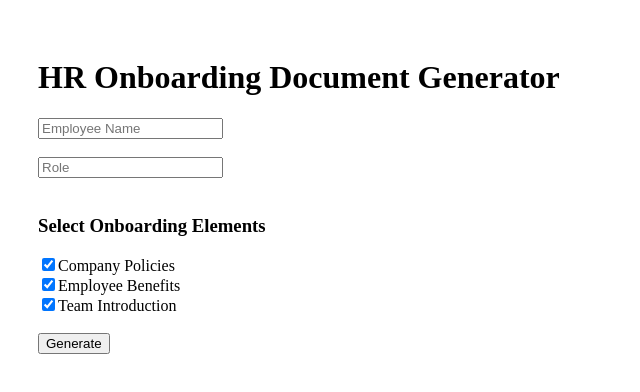
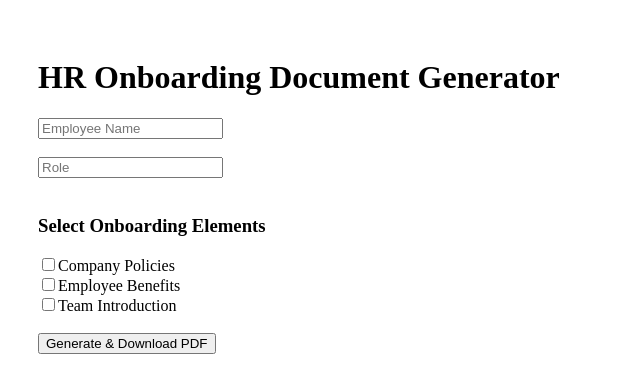
Before and after one commit to Jas0016/hr-onboarding-generator, a React (Create React App) app in the folder frontend/: page / in a window 1280 px wide. Shown: the top 392 px of the page, without its empty margins (0-640 px from the left). Built offline with nearby package versions, Linux system fonts and the light colour scheme.

Commit message:
Update App.js

```diff
--- a/frontend/src/App.js
+++ b/frontend/src/App.js
@@ -3,49 +3,65 @@ import { useState } from "react";
 function App() {
   const [name, setName] = useState("");
   const [role, setRole] = useState("");
-  const [elements, setElements] = useState({
-    policies: true,
-    benefits: true,
-    team: true,
-  });
-
+  const [elements, setElements] = useState([]);
   const [preview, setPreview] = useState("");
-  const [showDownload, setShowDownload] = useState(false);
+  const [error, setError] = useState("");
   const [loading, setLoading] = useState(false);
 
+  const toggleElement = (key) => {
+    setElements((prev) =>
+      prev.includes(key)
+        ? prev.filter((e) => e !== key)
+        : [...prev, key]
+    );
+  };
+
   const generateDocument = async () => {
+    setError("");
+    setPreview("");
     setLoading(true);
-    setShowDownload(false);
 
     try {
       const res = await fetch(
         "https://hr-onboarding-generator-2.onrender.com/api/documents/generate",
         {
           method: "POST",
-          headers: { "Content-Type": "application/json" },
+          headers: {
+            "Content-Type": "application/json",
+          },
           body: JSON.stringify({
-            name,
-            role,
-            elements: Object.keys(elements).filter((e) => elements[e]),
+            employeeName: name,
+            role: role,
+            elements: elements,
           }),
         }
       );
 
-      if (!res.ok) throw new Error("Generation failed");
+      if (!res.ok) {
+        throw new Error("Generation failed");
+      }
 
-      const data = await res.json();
-      setPreview(data.content);
-      setShowDownload(true);
+      // PDF download
+      const blob = await res.blob();
+      const url = window.URL.createObjectURL(blob);
+      const a = document.createElement("a");
+      a.href = url;
+      a.download = `${name}_onboarding.pdf`;
+      a.click();
+
+      // Preview text (simple frontend preview)
+      setPreview(
+        `Welcome ${name}!\n\nWe are pleased to welcome you as a ${role}.\n\nWe look forward to your contributions.`
+      );
     } catch (err) {
-      alert("Generation failed");
-      console.error(err);
+      setError("Generation failed");
+    } finally {
+      setLoading(false);
     }
-
-    setLoading(false);
   };
 
   return (
-    <div style={{ padding: "30px" }}>
+    <div style={{ padding: "30px", fontFamily: "serif" }}>
       <h1>HR Onboarding Document Generator</h1>
 
       <input
@@ -69,10 +85,7 @@ function App() {
       <label>
         <input
           type="checkbox"
-          checked={elements.policies}
-          onChange={() =>
-            setElements({ ...elements, policies: !elements.policies })
-          }
+          onChange={() => toggleElement("company_policies")}
         />
         Company Policies
       </label>
@@ -81,10 +94,7 @@ function App() {
       <label>
         <input
           type="checkbox"
-          checked={elements.benefits}
-          onChange={() =>
-            setElements({ ...elements, benefits: !elements.benefits })
-          }
+          onChange={() => toggleElement("employee_benefits")}
         />
         Employee Benefits
       </label>
@@ -93,20 +103,18 @@ function App() {
       <label>
         <input
           type="checkbox"
-          checked={elements.team}
-          onChange={() =>
-            setElements({ ...elements, team: !elements.team })
-          }
+          onChange={() => toggleElement("team_introduction")}
         />
         Team Introduction
       </label>
-
       <br />
       <br />
 
       <button onClick={generateDocument} disabled={loading}>
-        {loading ? "Generating..." : "Generate"}
+        {loading ? "Generating..." : "Generate & Download PDF"}
       </button>
+
+      {error && <p style={{ color: "red" }}>{error}</p>}
 
       {preview && (
         <>
@@ -115,13 +123,6 @@ function App() {
           <pre>{preview}</pre>
         </>
       )}
-
-      {showDownload && (
-        <>
-          <br />
-          <button disabled>Download PDF (next step)</button>
-        </>
-      )}
     </div>
   );
 }
```
